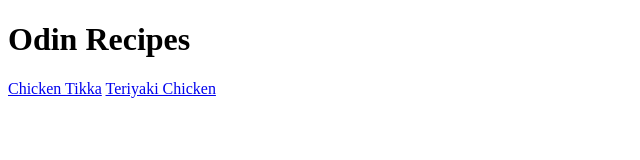
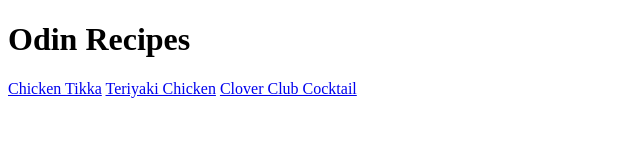
Before and after one commit to DarthEros/odin-recipes, a plain HTML site: page index.html in a window 1280 px wide. Shown: the whole page, without its empty margins (0-640 px from the left). Drawn offline with Linux system fonts and the light colour scheme.

Commit message:
Adding a clover club cocktail recipe.

```diff
--- a/index.html
+++ b/index.html
@@ -10,5 +10,6 @@
 
         <a href="./recipes/chickentikka.html">Chicken Tikka</a>
         <a href="./recipes/teriyakichicken.html">Teriyaki Chicken</a>
+        <a href="./recipes/cloverclub.html">Clover Club Cocktail</a>
     </body>
 </html>
```
